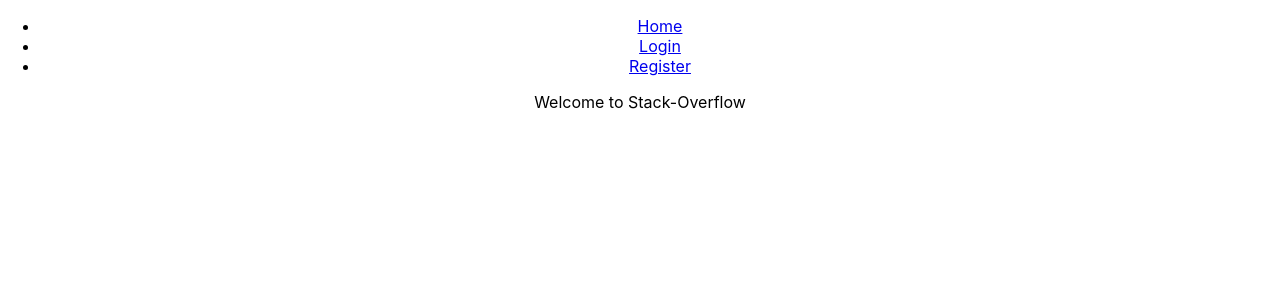
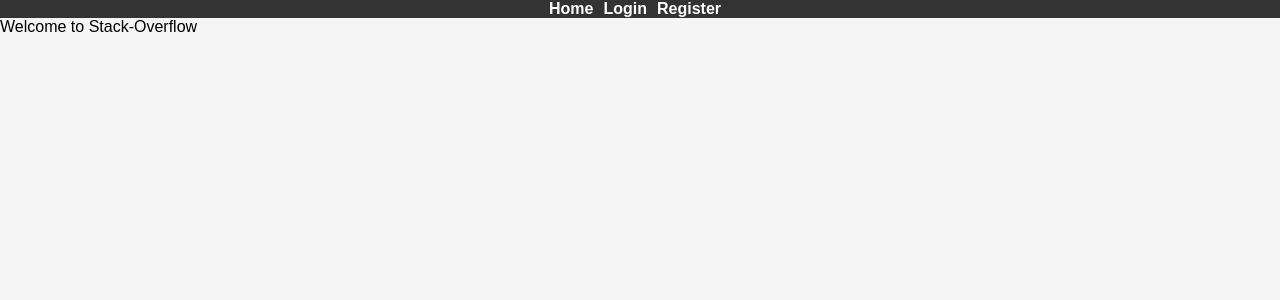
Before and after one commit to mayank2368/Stack-Overflood, a React (Create React App) app: page / in a window 1280 px wide. Shown: the top 300 px of the page. Built offline with nearby package versions, Linux system fonts and the light colour scheme.

Commit message:
Added basic css for the navbar

```diff
--- a/src/App.css
+++ b/src/App.css
@@ -1,38 +1,35 @@
-.App {
-  text-align: center;
+/* App.css */
+
+body {
+  margin: 0;
+  padding: 0;
+  font-family: Arial, sans-serif;
+  background-color: #f5f5f5;
 }
 
-.App-logo {
-  height: 40vmin;
-  pointer-events: none;
+.navbar {
+  background-color: #333;
+  color: #fff;
 }
 
-@media (prefers-reduced-motion: no-preference) {
-  .App-logo {
-    animation: App-logo-spin infinite 20s linear;
-  }
+.navbar ul {
+  list-style-type: none;
+  margin: 0;
+  padding: 0;
+  display: flex;
+  justify-content: center;
 }
 
-.App-header {
-  background-color: #282c34;
-  min-height: 100vh;
-  display: flex;
-  flex-direction: column;
-  align-items: center;
-  justify-content: center;
-  font-size: calc(10px + 2vmin);
-  color: white;
+.navbar li {
+  margin-right: 10px;
 }
 
-.App-link {
-  color: #61dafb;
+.navbar a {
+  text-decoration: none;
+  color: #fff;
+  font-weight: bold;
 }
 
-@keyframes App-logo-spin {
-  from {
-    transform: rotate(0deg);
-  }
-  to {
-    transform: rotate(360deg);
-  }
+.navbar a:hover {
+  color: #ffcc00;
 }
--- a/src/App.js
+++ b/src/App.js
@@ -7,9 +7,9 @@
 
 function App() {
   return (
-    <div className="App">
+    <div className="container">
       <Router>
-        <nav>
+        <nav className="navbar">
           <ul>
             <li>
               <Link to="/">Home</Link>
```
